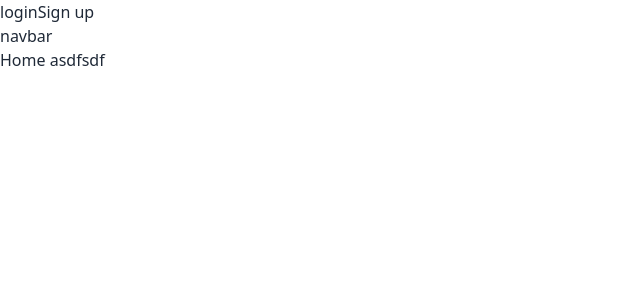
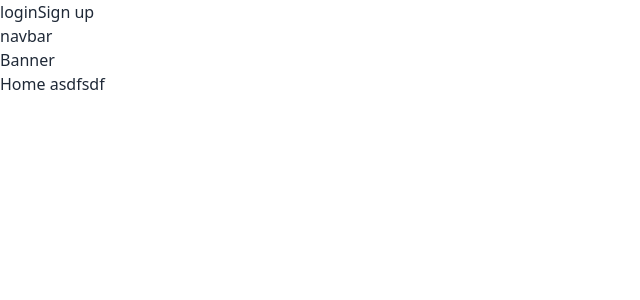
Before and after one commit to Abdullah-Az-Zahur/survey-vista-client, a React (Vite) app: page / in a window 1280 px wide. Shown: the top 300 px of the page, without its empty margins (0-640 px from the left). Built offline with nearby package versions, Linux system fonts and the light colour scheme; no server answers.

Commit message:
create private routes

```diff
--- /dev/null
+++ b/src/components/Banner/Banner.jsx
@@ -0,0 +1,10 @@
+
+const Banner = () => {
+    return (
+        <div>
+            <h2>Banner</h2>
+        </div>
+    );
+};
+
+export default Banner;
--- a/src/page/Home/Home.jsx
+++ b/src/page/Home/Home.jsx
@@ -1,7 +1,9 @@
+import Banner from "../../components/Banner/Banner";
 
 const Home = () => {
     return (
         <div>
+            <Banner></Banner>
             <h2>Home asdfsdf</h2>
         </div>
     );
--- /dev/null
+++ b/src/routes/PrivateRoute.jsx
@@ -0,0 +1,19 @@
+import PropTypes from 'prop-types'
+import useAuth from '../hooks/useAuth'
+import { Navigate, useLocation } from 'react-router-dom'
+import LoadingSpinner from '../components/Shared/LoadingSpinner'
+
+const PrivateRoute = ({ children }) => {
+  const { user, loading } = useAuth()
+  const location = useLocation()
+
+  if (loading) return <LoadingSpinner />
+  if (user) return children
+  return <Navigate to='/login' state={location.pathname} replace='true' />
+}
+
+PrivateRoute.propTypes = {
+  children: PropTypes.element,
+}
+
+export default PrivateRoute
```
